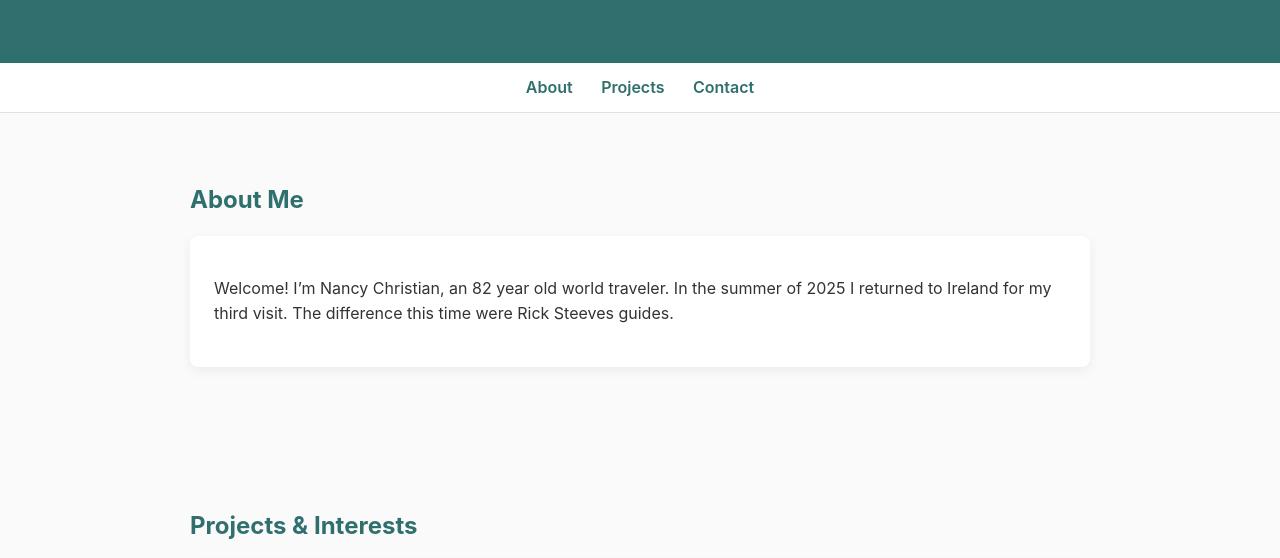
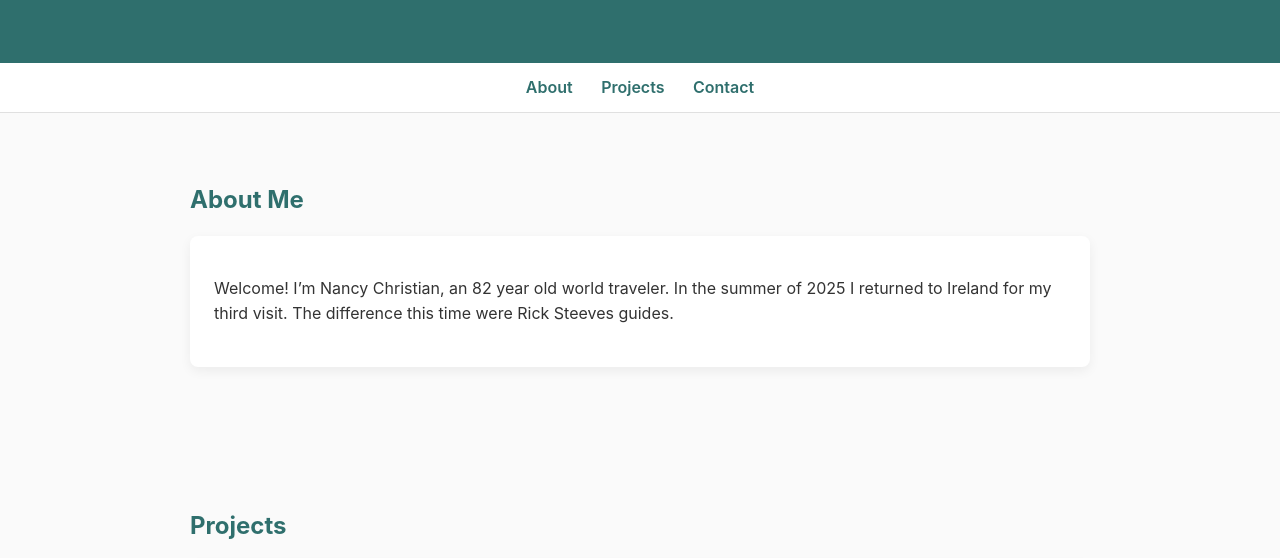
Before and after one commit to nancychristian/nancychristian.github.io, a plain HTML site: page index.html in a window 1280 px wide. Shown: the part 151-709 px from the top of the page. Drawn offline with Linux system fonts and the light colour scheme.

Commit message:
changed project section title.html

```diff
--- a/index.html
+++ b/index.html
@@ -91,7 +91,7 @@
   </section>
 
   <section id="projects">
-    <h2>Projects & Interests</h2>
+    <h2>Projects</h2>
     <div class="card">
       <p>
         <a href="https://youtu.be/CnfnydOlFOo" target="_blank">
```
